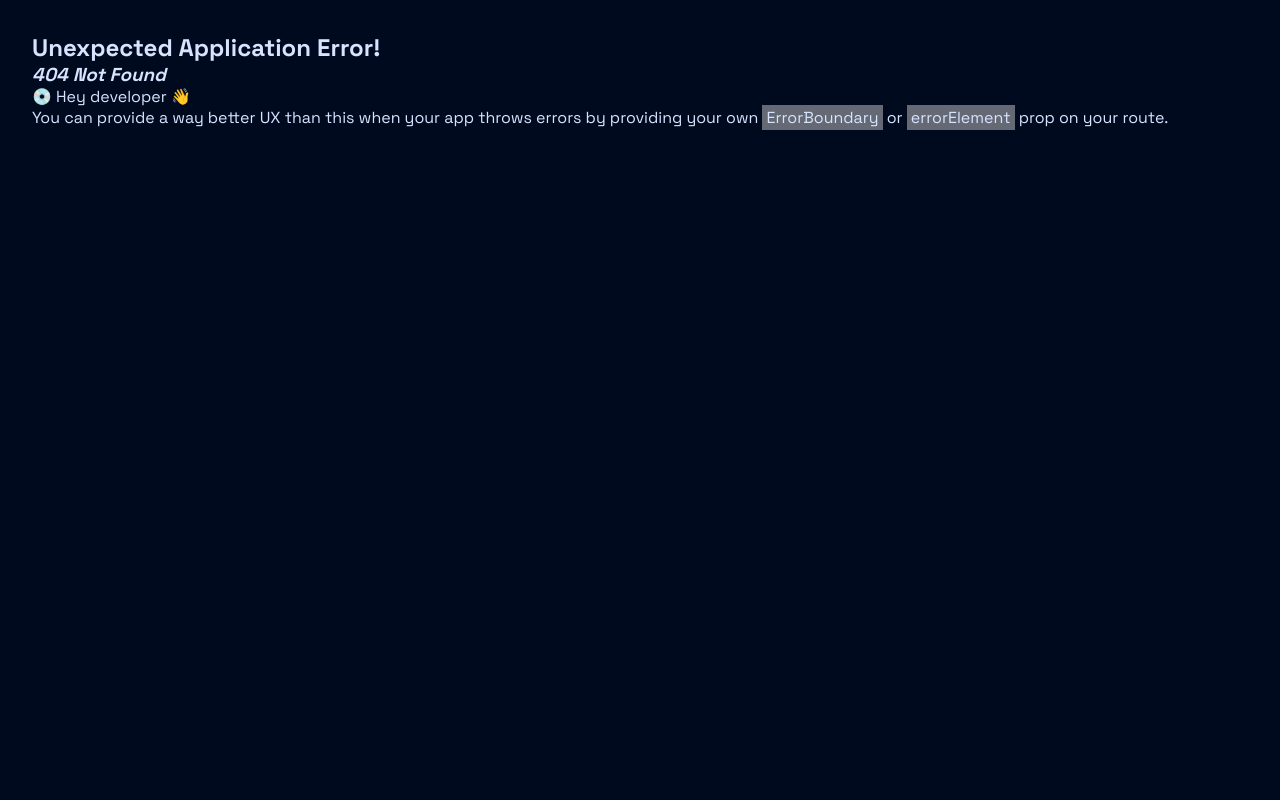
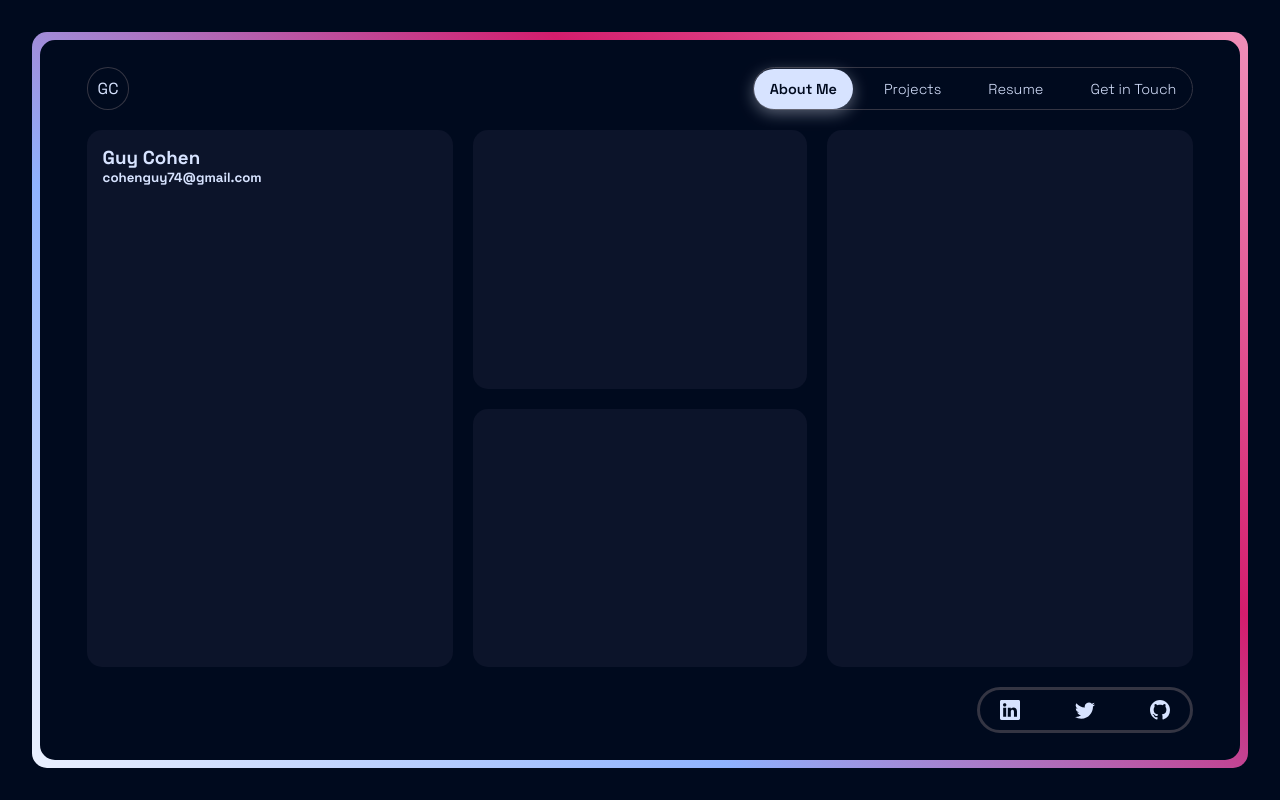
Before and after one commit to guycdev/portfolio-old, a React (Vite) app: page /about-me in a window 1280 px wide. Before the commit this address had no page. Built offline with nearby package versions, Linux system fonts and the light colour scheme.

Commit message:
added is active styling on navbar

```diff
--- a/src/App.jsx
+++ b/src/App.jsx
@@ -7,11 +7,13 @@ import {
 } from "react-router-dom";
 import HomeLayout from "./Layouts/HomeLayout";
 import Hero from "./sections/Hero/Hero";
+import AboutMe from "./sections/AboutMe/AboutMe";
 
 const route = createBrowserRouter(
   createRoutesFromElements(
     <Route element={<HomeLayout />}>
       <Route index element={<Hero />} />
+      <Route path="/about-me" element={<AboutMe />} />
     </Route>
   )
 );
--- a/src/components/Heading.jsx
+++ b/src/components/Heading.jsx
@@ -2,7 +2,7 @@ import React from "react";
 import { motion } from "framer-motion";
 
 export default function Heading(props) {
-  const { content } = props;
+  const { content, style } = props;
 
   const letters = content.split("");
 
@@ -29,5 +29,5 @@ export default function Heading(props) {
     );
   });
 
-  return <span className="heading-span">{elementsArr}</span>;
+  return <span className={`heading-span ${style}`}>{elementsArr}</span>;
 }
--- a/src/index.css
+++ b/src/index.css
@@ -7,6 +7,7 @@
   --background: #010314; */
   --text: #d7e3ff;
   --background: #000a1e;
+  --card-bg: #0c142a;
   --background-hue: #343543;
   --primary: rgb(143, 179, 255);
   --secondary: rgb(235, 241, 255);
@@ -57,7 +58,15 @@ main {
   border-radius: 50%;
   border: 1px solid var(--background-hue);
   padding: 10px;
+  text-decoration: none;
   transition: all 0.3s;
+}
+
+.card {
+  background-color: var(--card-bg);
+  border-radius: 15px;
+  padding: 1rem;
+  height: 100%;
 }
 
 .content-container {
@@ -69,10 +78,7 @@ main {
   background: var(--background);
   display: flex;
   flex-direction: column;
-}
-
-.heading-span {
-  display: block;
+  gap: 20px;
 }
 
 .main-heading {
@@ -139,7 +145,8 @@ main {
   display: inline;
 }
 
-.Typewriter > *:first-child {
+.Typewriter > *:first-child,
+.highlighted > span {
   background: linear-gradient(
     to right,
     var(--accent-heavy),
@@ -150,3 +157,7 @@ main {
   -webkit-background-clip: text;
   color: transparent;
 }
+
+.highlighted {
+  display: inline;
+}
--- /dev/null
+++ b/src/sections/AboutMe/AboutMe.jsx
@@ -0,0 +1,17 @@
+import React from "react";
+import styles from "./AboutMe.module.css";
+import ProfileCard from "./ProfileCard";
+import CodeSnippet from "./CodeSnippet";
+
+export default function AboutMe() {
+  return (
+    <section className={styles.container}>
+      <ProfileCard />
+      <div className={styles.miscContainer}>
+        <div className="card"></div>
+        <div className="card"></div>
+      </div>
+      <CodeSnippet />
+    </section>
+  );
+}
--- /dev/null
+++ b/src/sections/AboutMe/AboutMe.module.css
@@ -0,0 +1,21 @@
+.container {
+  display: flex;
+  height: 100%;
+  gap: 20px;
+}
+
+.container > * {
+  flex: 1;
+}
+
+.miscContainer {
+  display: flex;
+  flex-direction: column;
+  gap: 20px;
+}
+
+.tempDiv {
+  content: " ";
+  height: 300px;
+  width: 100%;
+}
--- /dev/null
+++ b/src/sections/AboutMe/CodeSnippet.jsx
@@ -0,0 +1,5 @@
+import React from "react";
+
+export default function CodeSnippet() {
+  return <div className="card"></div>;
+}
--- /dev/null
+++ b/src/sections/AboutMe/ProfileCard.jsx
@@ -0,0 +1,16 @@
+import React from "react";
+import styles from "./AboutMe.module.css";
+import Heading from "../../components/Heading";
+
+export default function ProfileCard() {
+  return (
+    <div className="card">
+      <h3>
+        <Heading content="Guy Cohen" />
+      </h3>
+      <h5>
+        <Heading content="cohenguy74@gmail.com" />
+      </h5>
+    </div>
+  );
+}
--- a/src/sections/Hero/HeroCta.jsx
+++ b/src/sections/Hero/HeroCta.jsx
@@ -9,7 +9,8 @@ export default function HeroCta() {
   return (
     <div className={styles.heroContainer}>
       <h1 className="main-heading">
-        <Heading content="Guy Cohen" />
+        <Heading content="Guy " />
+        <Heading content="Cohen" />
       </h1>
       <motion.h3
         className="typewriter"
--- /dev/null
+++ b/src/sections/Hero/WordAnimationParent.jsx
@@ -0,0 +1,53 @@
+import React, { useState, useEffect } from "react";
+import WordAnimation from "./WordAnimation";
+
+export default function WordAnimationParent(props) {
+  const { overlays } = props;
+
+  const [overlayIndex, setOverlayIndex] = useState(0);
+  const [randomLetters, setRandomLetters] = useState(letterRandomizer());
+
+  useEffect(() => {
+    window.addEventListener("mousemove", () =>
+      setRandomLetters(letterRandomizer)
+    );
+
+    const interval = setInterval(() => {
+      setOverlayIndex((prev) => (prev + 1) % overlays.length);
+    }, 3000);
+    return () => {
+      clearInterval(interval);
+    };
+  }, []);
+
+  function letterRandomizer() {
+    const lowerCase = "abcdefghijklmnopqrstuvwxyz";
+    const upperCase = lowerCase.toUpperCase();
+
+    let randomizer = "";
+
+    for (let i = 0; i < 1500; i++) {
+      randomizer += lowerCase[randomNumber(24)];
+      randomizer += upperCase[randomNumber(24)];
+    }
+
+    return randomizer;
+  }
+
+  function randomNumber(max) {
+    return Math.floor(Math.random() * max);
+  }
+
+  const wordAnimationArr = overlays.map((overlay, index) => {
+    return (
+      <WordAnimation
+        overlayIndex={overlayIndex}
+        id={index}
+        key={index}
+        overlay={overlay}
+        randomLetters={randomLetters}
+      />
+    );
+  });
+  return <div>{wordAnimationArr}</div>;
+}
--- a/src/templates/Nav/Nav.module.css
+++ b/src/templates/Nav/Nav.module.css
@@ -8,11 +8,13 @@
 
 .navItems {
   display: flex;
+  align-items: center;
   list-style: none;
   gap: 15px;
   border-radius: 50px;
   border: 1px solid var(--background-hue);
   transition: all 0.2s ease-in-out;
+  height: fit-content;
 }
 
 .homeBtn {
@@ -42,14 +44,19 @@
   transition: all 0.3s;
   font-weight: 300;
   padding: 10px 15px;
+  border: 1px solid transparent;
 }
 
-.hovered > a > span {
+.hovered > a > span,
+.active > span {
   background-color: var(--text);
   box-shadow: 0px 4px 16px rgba(235, 241, 255, 0.4);
+  border: 1px solid rgba(235, 241, 255, 0.4);
 }
 
 .hovered > a > span > span,
-.hovered > span > span {
+.hovered > span > span,
+.active > span > span {
   color: var(--background);
+  font-weight: 600;
 }
--- a/src/templates/Nav/NavItems.jsx
+++ b/src/templates/Nav/NavItems.jsx
@@ -21,12 +21,17 @@ export default function NavItems(props) {
         onMouseEnter={handleMouseOver}
         onMouseLeave={handleMouseOver}
       >
-        <NavLink to={link}>
+        <NavLink
+          to={link}
+          className={({ isActive }) => (isActive ? styles.active : null)}
+        >
           <Heading content={item} />
         </NavLink>
       </li>
     );
   });
+
+  console.log(menuItems[0].classList);
 
   return (
     <motion.ul
```
